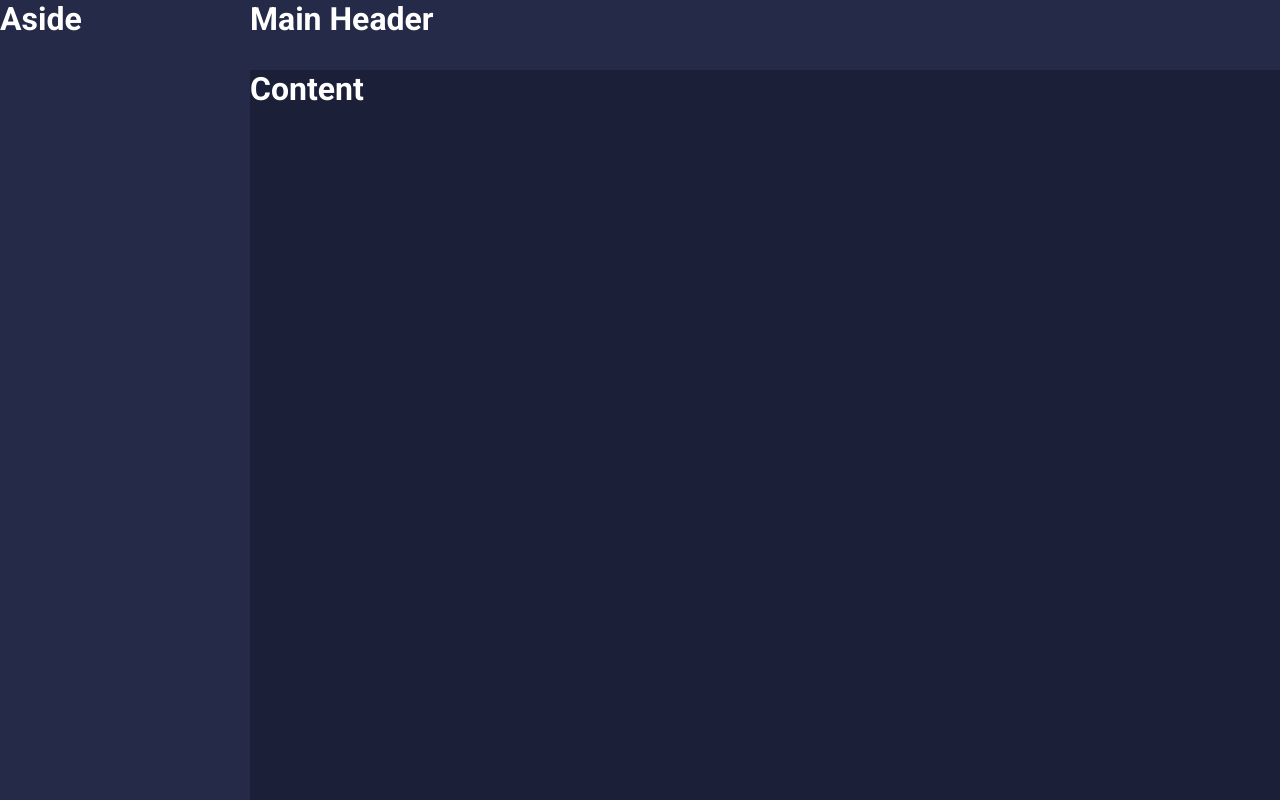
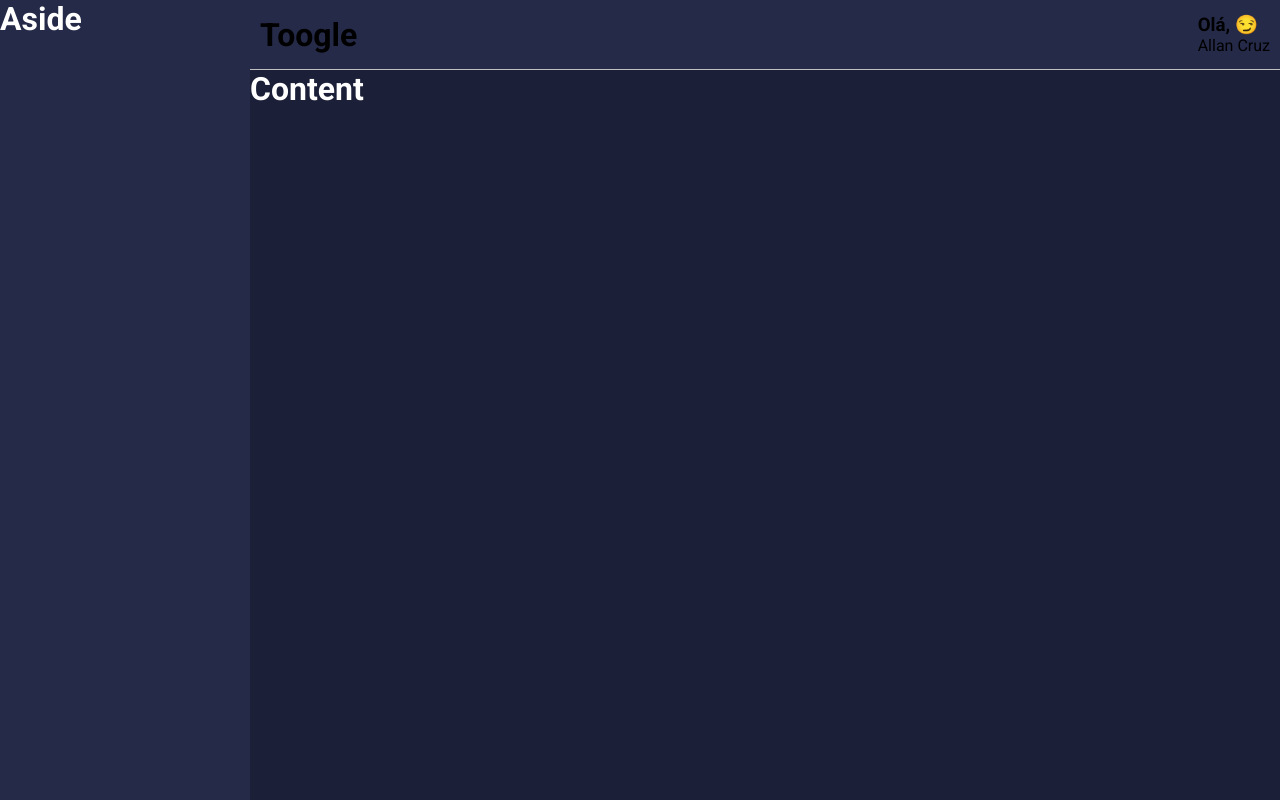
Before and after one commit to allanncruz/finance-dashboard, a React (Create React App) app: page / in a window 1280 px wide. Built offline with nearby package versions, Linux system fonts and the light colour scheme; the HTML template or start-up script is replaced by a standard one.

Commit message:
create emojis random

```diff
--- a/src/components/MainHeader/index.tsx
+++ b/src/components/MainHeader/index.tsx
@@ -1,12 +1,26 @@
-import React from "react";
+import React, { useMemo } from "react";
+import emojis from '../../utils/emojis';
 import {
-  Container
+  Container,
+  Profile,
+  Welcome,
+  UserName,
 } from './styles'
 
 const MainHeader: React.FC = () => {
+
+  const emoji = useMemo(() => {
+    const indice = Math.floor(Math.random() * emojis.length);
+    return emojis[indice];
+  },[]);
+
   return(
     <Container>
-      <h1>Main Header</h1>
+      <h1>Toogle</h1>
+      <Profile>
+        <Welcome>Olá, {emoji}</Welcome>
+        <UserName>Allan Cruz</UserName>
+      </Profile>
     </Container>
   );
 }
--- a/src/components/MainHeader/styles.ts
+++ b/src/components/MainHeader/styles.ts
@@ -2,6 +2,14 @@
 
 export const Container = styled.div`
   grid-area: MH;
-  color: ${props => props.theme.colors.white};
   background: ${props => props.theme.colors.secondary};
+  display: flex;
+  justify-content: space-between;
+  align-items: center;
+  padding: 0 10px;
+  border-bottom: solid 1px ${props => props.theme.colors.gray};
 `;
+
+export const Profile = styled.div``;
+export const Welcome = styled.h3``;
+export const UserName = styled.span``;
--- /dev/null
+++ b/src/utils/emojis.ts
@@ -0,0 +1,5 @@
+export default [
+  '😏',
+  '😊',
+  '😉',
+]
```
